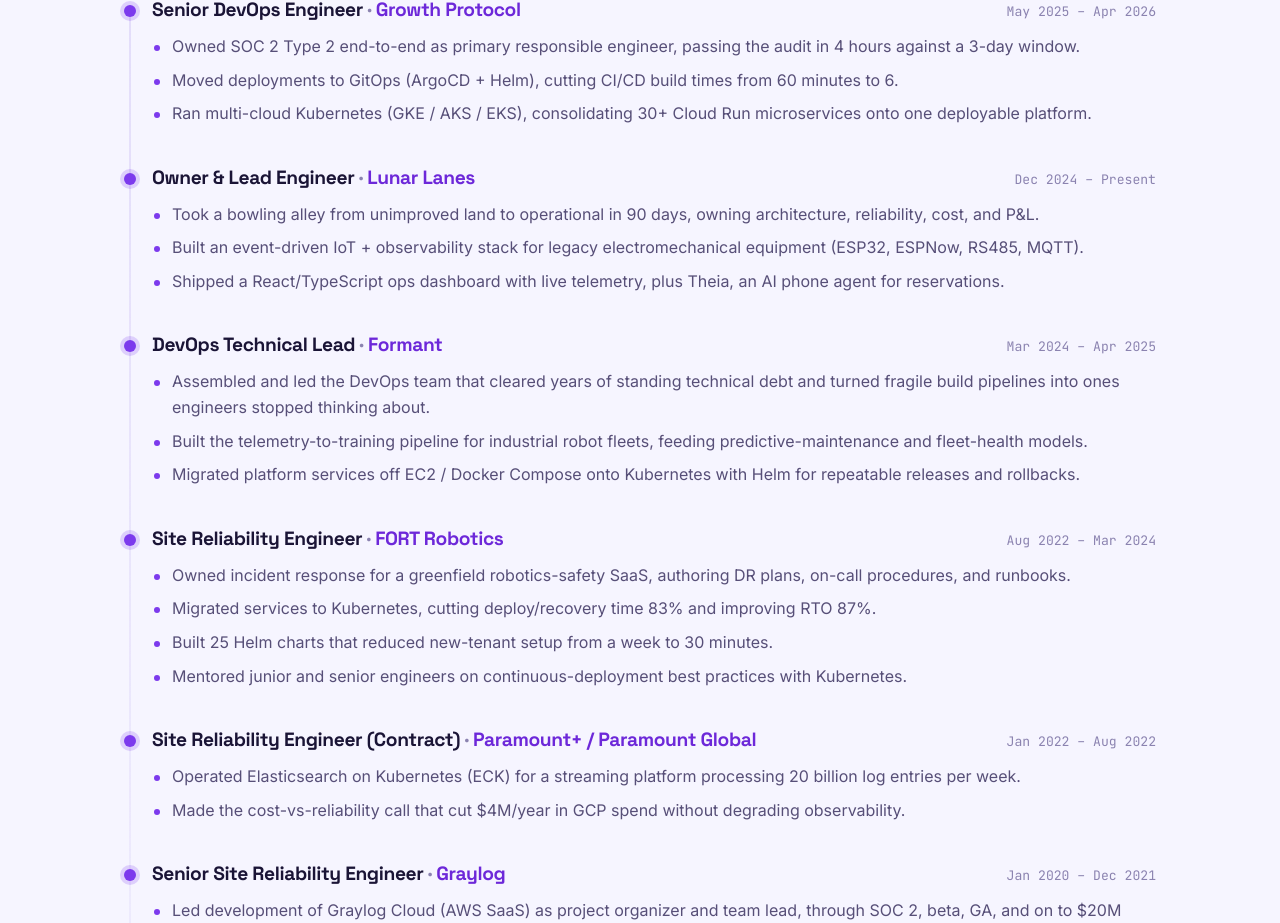
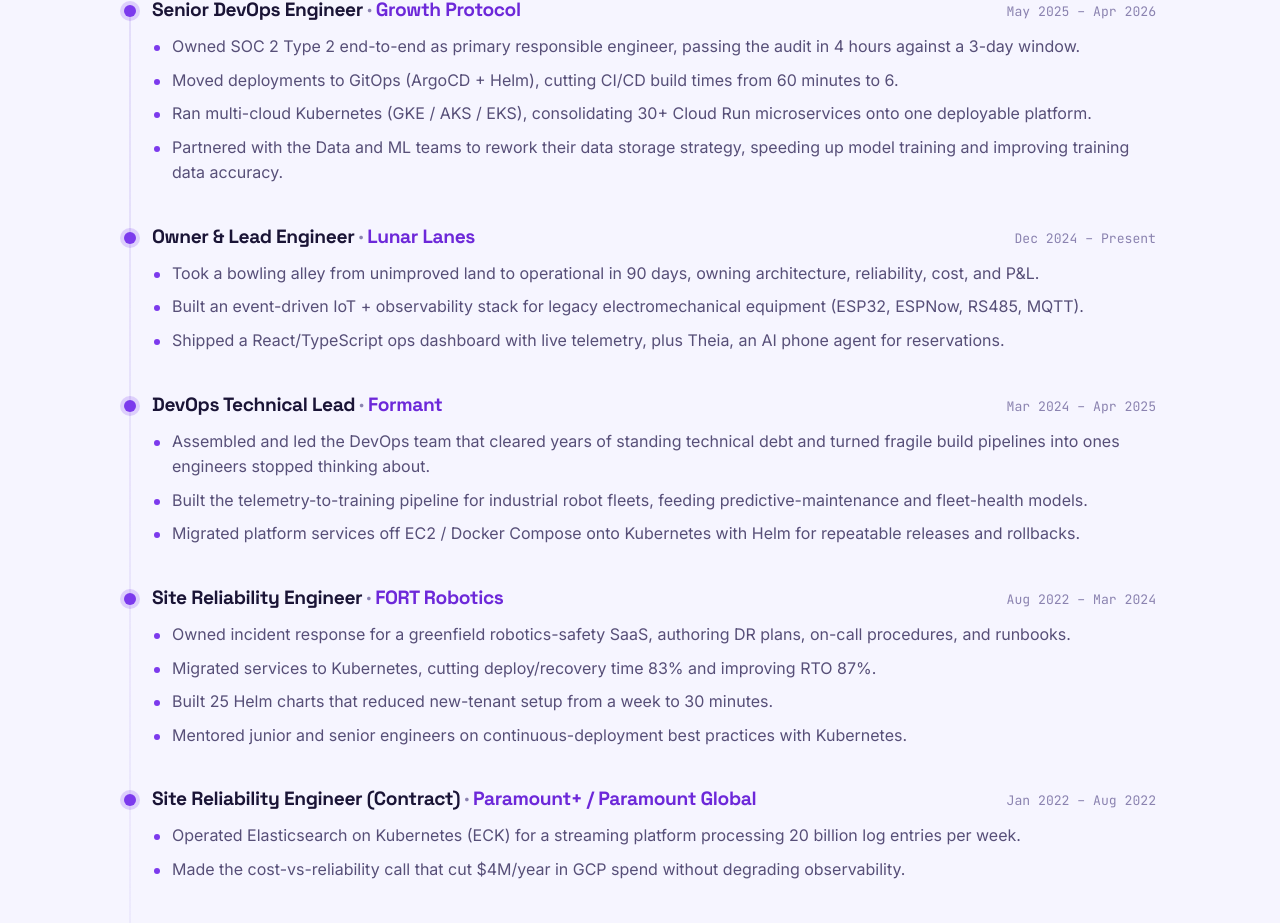
Before and after one commit to nicholas-a-hall/nicholas-a-hall.github.io, a React (Vite) app: page / in a window 1280 px wide. Shown: the part 7246-8169 px from the top of the page. Built offline with nearby package versions, Linux system fonts and the light colour scheme.

Commit message:
add partnership bullet to GP entry

```diff
--- a/src/data/content.js
+++ b/src/data/content.js
@@ -197,12 +197,13 @@
 export const experience = [
   {
     role: 'Senior DevOps Engineer',
-    company: 'Growth Protocol ',
+    company: 'Growth Protocol',
     period: 'May 2025 – Apr 2026',
     highlights: [
       'Owned SOC 2 Type 2 end-to-end as primary responsible engineer, passing the audit in 4 hours against a 3-day window.',
       'Moved deployments to GitOps (ArgoCD + Helm), cutting CI/CD build times from 60 minutes to 6.',
       'Ran multi-cloud Kubernetes (GKE / AKS / EKS), consolidating 30+ Cloud Run microservices onto one deployable platform.',
+      'Partnered with the Data and ML teams to rework their data storage strategy, speeding up model training and improving training data accuracy.',
     ],
   },
   {
```
